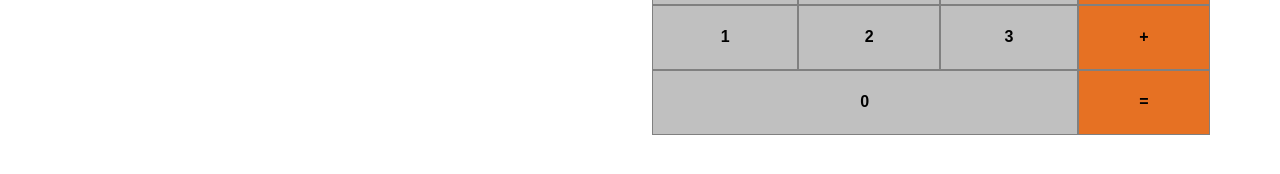
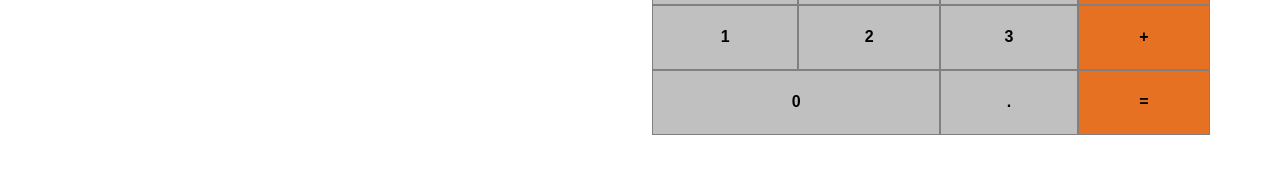
Before and after one commit to hamidazim321/math-magicians-react, a React (Create React App) app: page /calculator in a window 1280 px wide. Shown: the part 460-634 px from the top of the page. Built offline with nearby package versions, Linux system fonts and the light colour scheme.

Commit message:
Add a dot button on the calculator

```diff
--- a/src/components/Calculator.js
+++ b/src/components/Calculator.js
@@ -42,6 +42,7 @@ function Calculator() {
         <CalcBtn text="3" handleClick={handleClick} />
         <CalcBtn text="+" handleClick={handleClick} />
         <CalcBtn text="0" handleClick={handleClick} />
+        <CalcBtn text="." handleClick={handleClick} />
         <CalcBtn text="=" handleClick={handleClick} />
       </div>
     </>
--- a/src/styles/Calculator.css
+++ b/src/styles/Calculator.css
@@ -27,7 +27,7 @@
 }
 
 .btn-zero {
-  grid-column: 1/ span 3;
+  grid-column: 1/ span 2;
 }
 
 .btn-red {
```
